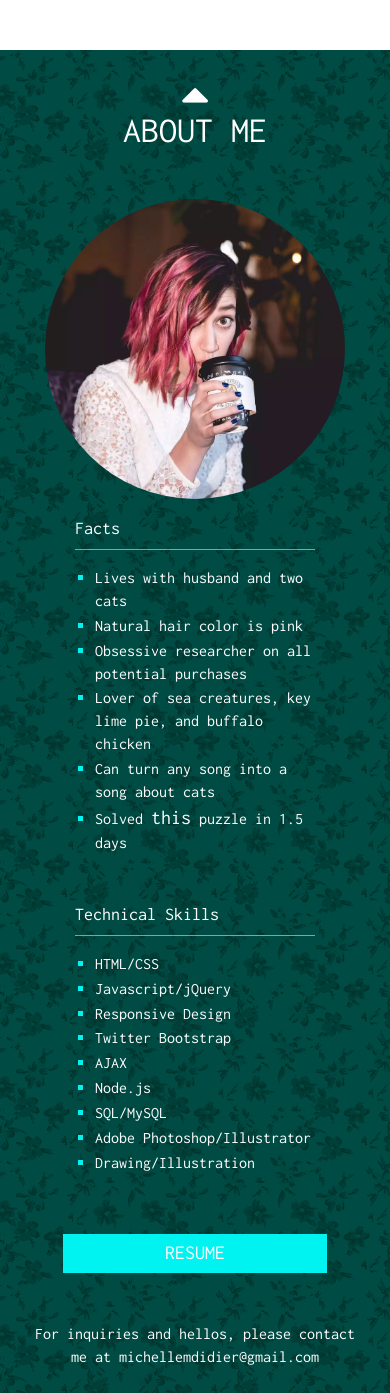
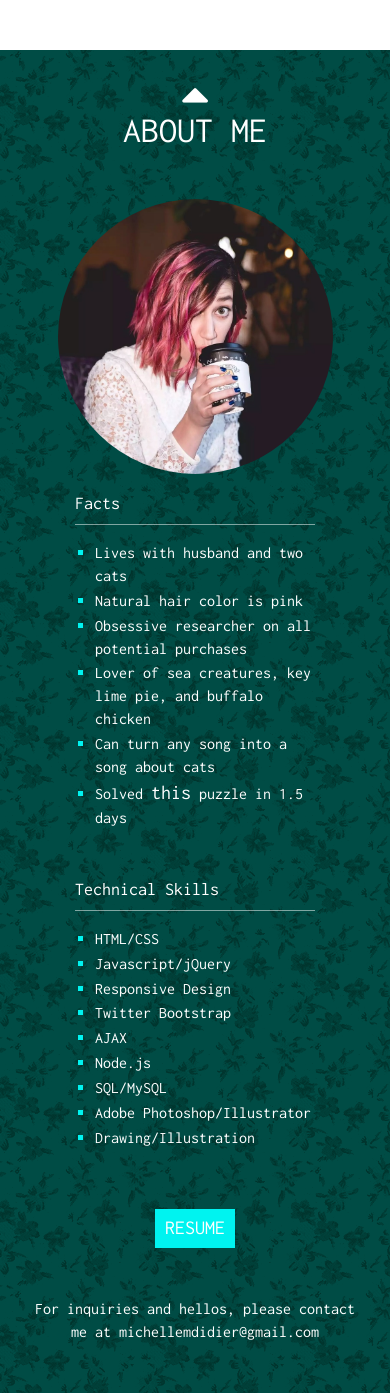
Before and after one commit to meeshyd/portfolio, a PHP site: page / in a window 390 px wide. Shown: the part 2702-4095 px from the top of the page. Run offline with PHP 8.4, Linux system fonts and the light colour scheme; some libraries are stand-ins or nearby versions.

Commit message:
updated media queries

```diff
--- a/assets/style.css
+++ b/assets/style.css
@@ -334,7 +334,7 @@ li p{
 	text-align: center;
 	background-color: #00f3f0;
 	margin: 0 auto;
-	width: 25%;
+	width: 100%;
 	height: 50px;
 	margin-top: 30px;
 	color: #fff;
@@ -396,13 +396,27 @@ li p{
     color: rgba(255,255,255,0.2);
 }
 
-@media only screen and (max-width: 768px) {
+.image-url-mobile {
+	display: none;
+}
+
+@media only screen and (max-width: 991px) {
 	#about-page {
 		padding: 0;
+	}
+	#me-div {
+		padding-top: 0;
+		height: 400px;
+		width: 400px;
 	}
 }
 
 @media only screen and (max-width: 667px) {
+	#me-div{
+	    width: 275px;
+	    height: 275px;
+	    padding-top: 5%;
+	}
 	#about-page {
 		padding: 0 100px;
 	}
@@ -437,10 +451,6 @@ li p{
 		font-size: 18px;
 		margin: 0 5px;
 	}
-
-	#resume {
-		width: 80%;
-	}
 }
 
 @media only screen and (max-width: 550px) {
@@ -471,7 +481,6 @@ li p{
 
     #icon-div .fa:hover {
         border-bottom: 8px solid transparent;
-    /*	color: #ff8c95;*/
         opacity: 1;
     }
 
@@ -497,6 +506,8 @@ li p{
 	    top: 100px;
 	    padding: 5px 25px;
 	}
+
+
 }
 /* TO DO --- CONTACT PAGE */
 /*#contact-page{
--- a/index.html
+++ b/index.html
@@ -176,7 +176,7 @@
 					</div>
 				</div>
 				<div class="row">
-					<div class="col-md-12">
+					<div class="col-xs-4 col-xs-offset-4 col-md-2 col-md-offset-5">
 						<a href="assets/images/didier.pdf" target="_blank">
 							<div id="resume">RESUME</div>
 						</a>
```
